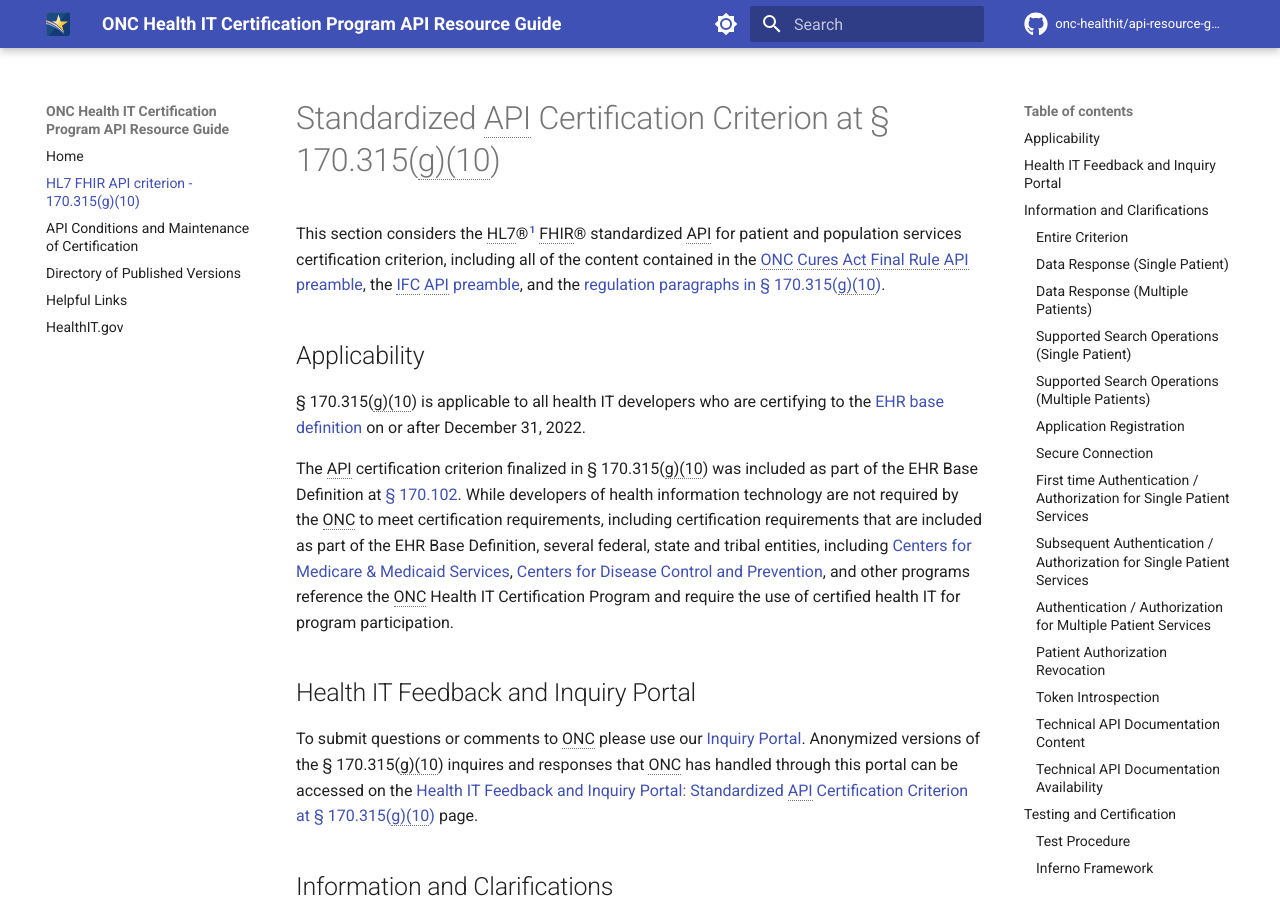
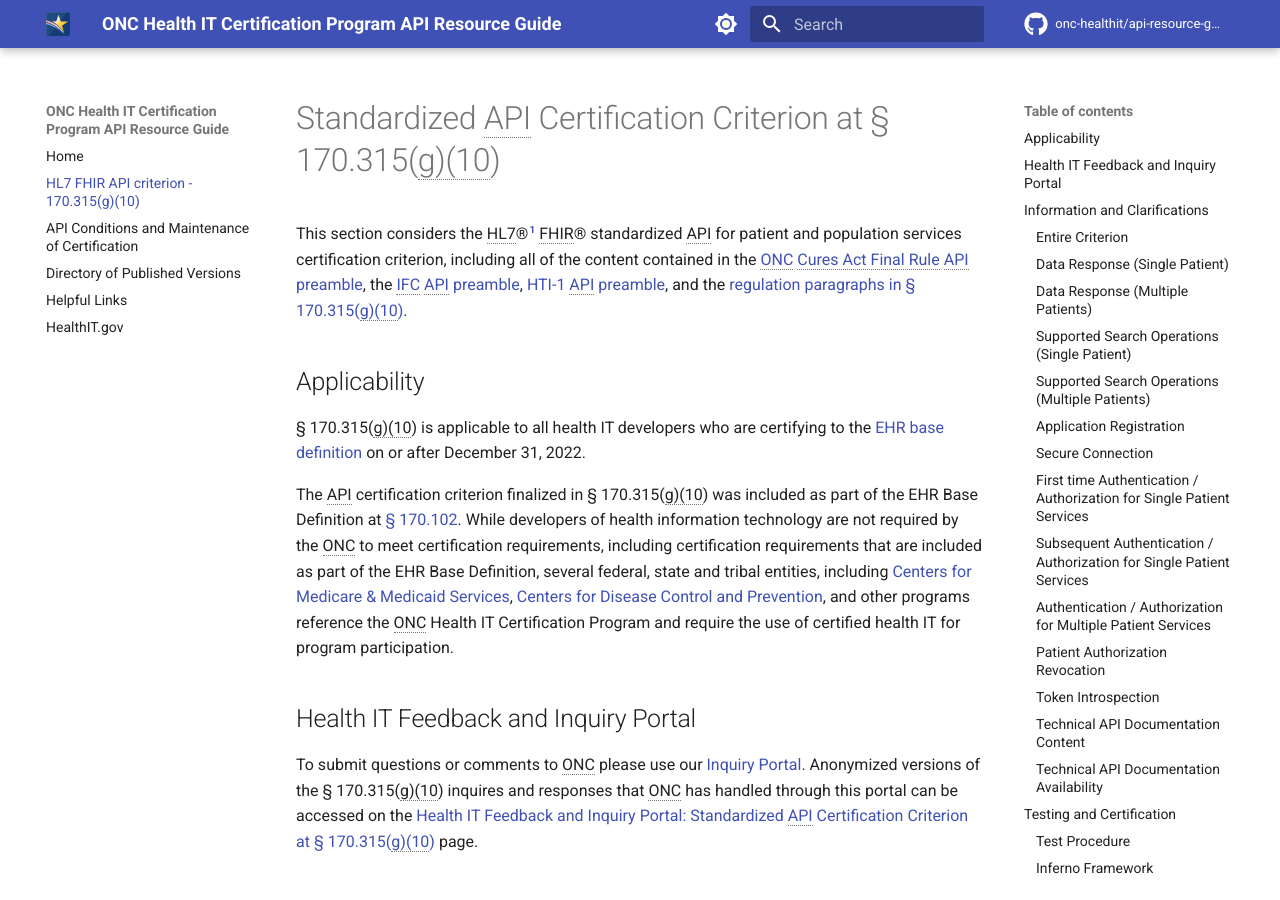
Before and after one commit to onc-healthit/api-resource-guide, an MkDocs documentation site: the page built from docs/g10-criterion.md, in a window 1280 px wide and 900 px high. Built offline with MkDocs 1.6.1 and Material for MkDocs 9.7.7, drawn with Linux system fonts in a browser that asks for light colours; comment, search, counter and statistics services are not loaded; the version menu is left out.

Commit message:
add hti-1 link

```diff
--- a/docs/g10-criterion.md
+++ b/docs/g10-criterion.md
@@ -2,7 +2,7 @@
 
 # Standardized API Certification Criterion at § 170.315(g)(10)
 
-This section considers the HL7®[^1] FHIR® standardized API for patient and population services certification criterion, including all of the content contained in the <a target = "_blank" href = "https://www.federalregister.gov/d/2020-07419/p-1162">ONC Cures Act Final Rule API preamble</a>, the <a target = "_blank" href = "https://www.federalregister.gov/d/2020-24376/p-136">IFC API preamble</a>, and the <a target = "_blank" href = "https://ecfr.federalregister.gov/current/title-45/subtitle-A/subchapter-D/part-170/subpart-C/section-170.315#p-170.315(g)(10)">regulation paragraphs in § 170.315(g)(10)</a>.
+This section considers the HL7®[^1] FHIR® standardized API for patient and population services certification criterion, including all of the content contained in the <a target = "_blank" href = "https://www.federalregister.gov/d/2020-07419/p-1162">ONC Cures Act Final Rule API preamble</a>, the <a target = "_blank" href = "https://www.federalregister.gov/d/2020-24376/p-136">IFC API preamble</a>, <a target = "_blank" href = "https://www.federalregister.gov/documents/2024/01/09/2023-28857/health-data-technology-and-interoperability-certification-program-updates-algorithm-transparency-and">HTI-1 API preamble</a>, and the <a target = "_blank" href = "https://ecfr.federalregister.gov/current/title-45/subtitle-A/subchapter-D/part-170/subpart-C/section-170.315#p-170.315(g)(10)">regulation paragraphs in § 170.315(g)(10)</a>.
 
 ## Applicability
 § 170.315(g)(10) is applicable to all health IT developers who are certifying to the <a target = "_blank" href = "https://www.healthit.gov/topic/certification-ehrs/2015-edition-test-method/2015-edition-cures-update-base-electronic-health-record-definition">EHR base definition</a> on or after December 31, 2022.
```
